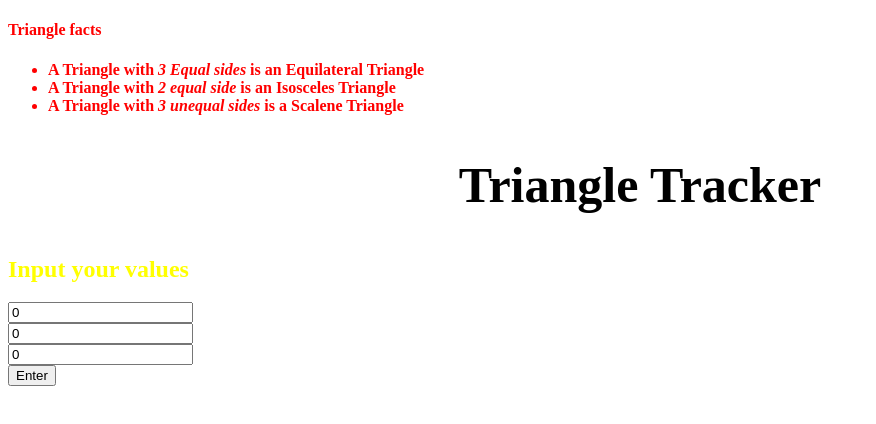
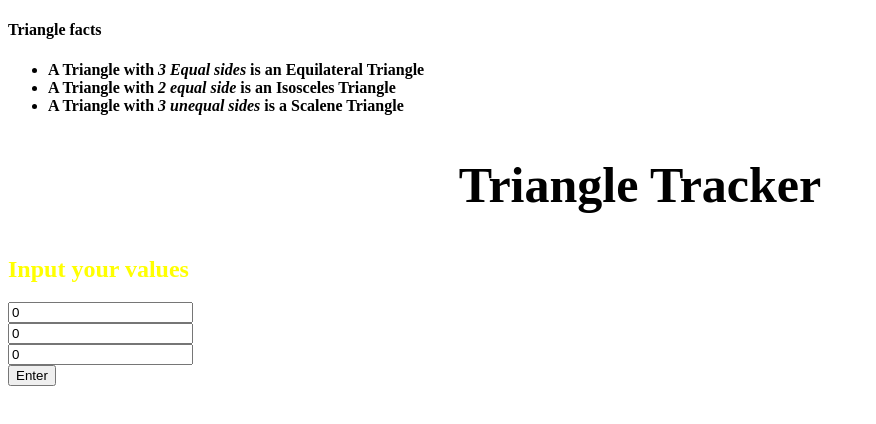
Before and after one commit to Julius-717/Triangle-Tracker, a plain HTML site: page index.html in a window 1280 px wide. Shown: the whole page, without its empty margins (0-876 px from the left). Drawn offline with Linux system fonts and the light colour scheme.

Commit message:
add color to section id one

```diff
--- a/css/styles.css
+++ b/css/styles.css
@@ -3,6 +3,7 @@ h1{
   color: black;
   font-family: 'digital-clock-font';
   font-size: 50px;
+  background-position: top;
 }
 
 body{
@@ -13,7 +14,7 @@ body{
 }
 #one{
   float: center;
-  color: RED;
+  color: black;
 }
 
 #best{
```
